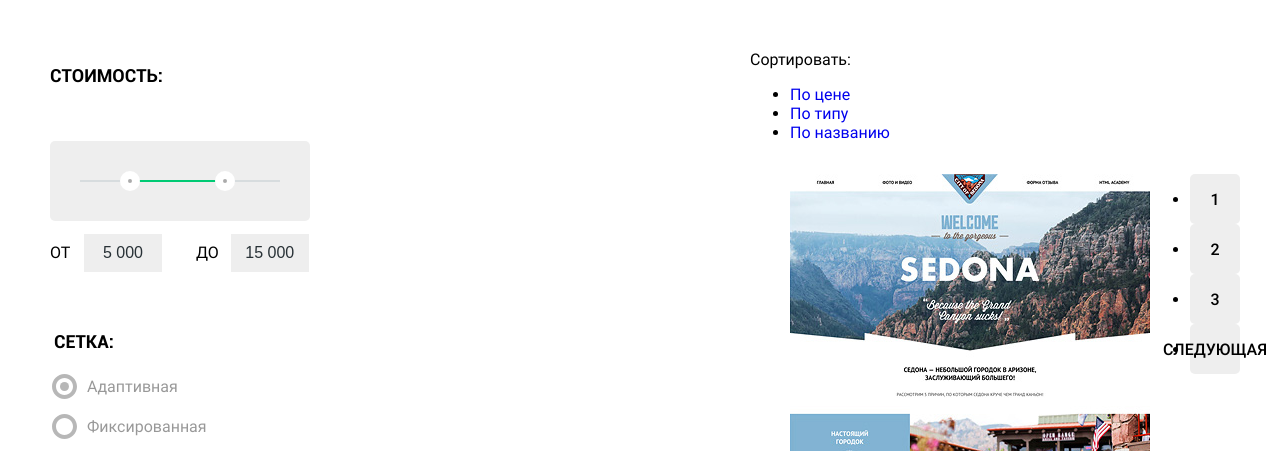
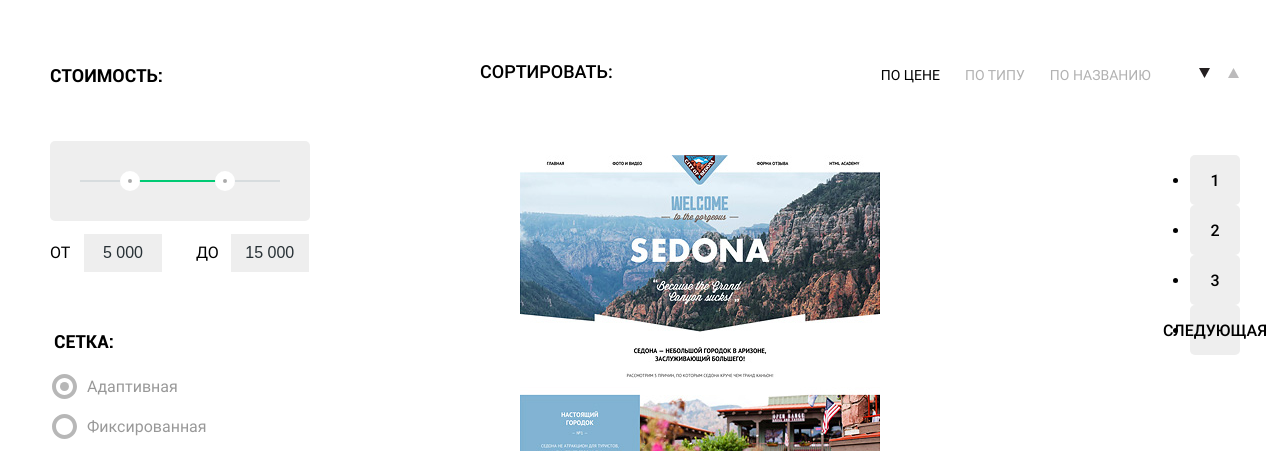
Before and after one commit to Alexbogss/787747-nerds, a plain HTML site: page catalog.html in a window 1280 px wide. Shown: the part 349-800 px from the top of the page. Drawn offline with Linux system fonts and the light colour scheme.

Commit message:
Сортировка "под ключ"

```diff
--- a/catalog.html
+++ b/catalog.html
@@ -128,13 +128,13 @@
         <div class="sort-buttons">
           <ul class="sort-button-list">
             <li>
-              <a href="#" class="active uppercase">По цене</a>
+              <a href="#" class="active">По цене</a>
             </li>
             <li>
-              <a href="#" class="uppercase">По типу</a>
+              <a href="#" >По типу</a>
             </li>
             <li>
-              <a href="#" class="uppercase">По названию</a>
+              <a href="#" >По названию</a>
             </li>
           </ul>
           <div class="order-buttons">
@@ -142,7 +142,7 @@
               <a href="#" class="active" title="По убыванию"></a>
             </p>
             <p>
-              <a href="#" title="По убыванию"></a>
+              <a href="#" title="По возрастанию"></a>
             </p>
           </div>
         </div>
--- a/css/style.css
+++ b/css/style.css
@@ -746,3 +746,91 @@
 button.filter-button:focus {
     outline: 0;
 }
+
+.sorting {
+    margin-top: 19px;
+    margin-bottom: 46px;
+    display: flex;
+    width: 760px;
+    height: 40px;
+}
+
+.sorting p {
+    text-transform: uppercase;
+    margin: 10px 0;
+    font-weight: 500;
+}
+
+.sorting > p {
+    font-size: 18px;
+    line-height: 18px;
+    text-align: center;
+}
+
+.sort-buttons {
+    display: flex;
+}
+
+.order-buttons {
+    display: flex;
+    justify-content: space-between;
+    margin-left: 37px;
+    margin-right: 0;
+    width: 40px;
+}
+
+.order-buttons a {
+    opacity: 0.3;
+    display: block;
+    width: 11px;
+    height: 10px;
+    margin: 5px 0 0 0;
+}
+
+.order-buttons a:hover {
+    opacity: 0.6;
+}
+
+.order-buttons a:active,
+.order-buttons a.active  {
+    opacity: 1;
+}
+
+.order-buttons p:first-of-type a {
+    background: url("../img/icon-cursor-down-dir.svg") no-repeat;
+}
+
+.order-buttons p:last-of-type a {
+    background: url("../img/icon-cursor-up-dir.svg") no-repeat;
+}
+
+.sort-button-list {
+    margin: 10px 0px 8px 214px;
+    display: flex;
+    list-style: none;
+}
+
+.sort-button-list a{
+    text-transform: uppercase;
+}
+
+.sort-button-list a{
+    font-size: 14px;
+    line-height: 18px;
+    text-decoration-line: none;
+    color: inherit;
+    opacity: 0.3;
+}
+
+.sort-button-list a:hover {
+    opacity: 0.6;
+}
+
+.sort-button-list a:active,
+.sort-button-list a.active {
+    opacity: 1;
+}
+
+.sort-button-list li {
+    margin: 2px 11px 0 14px;
+}
```
